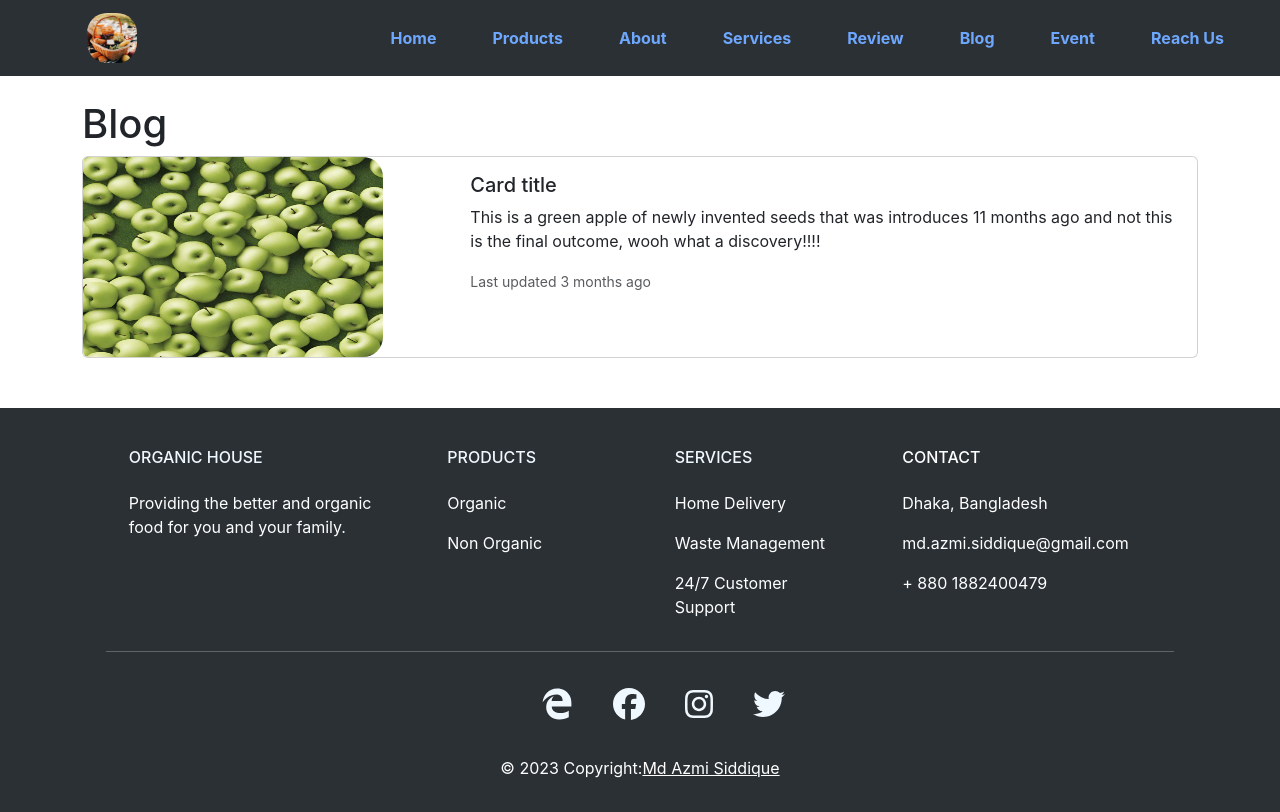
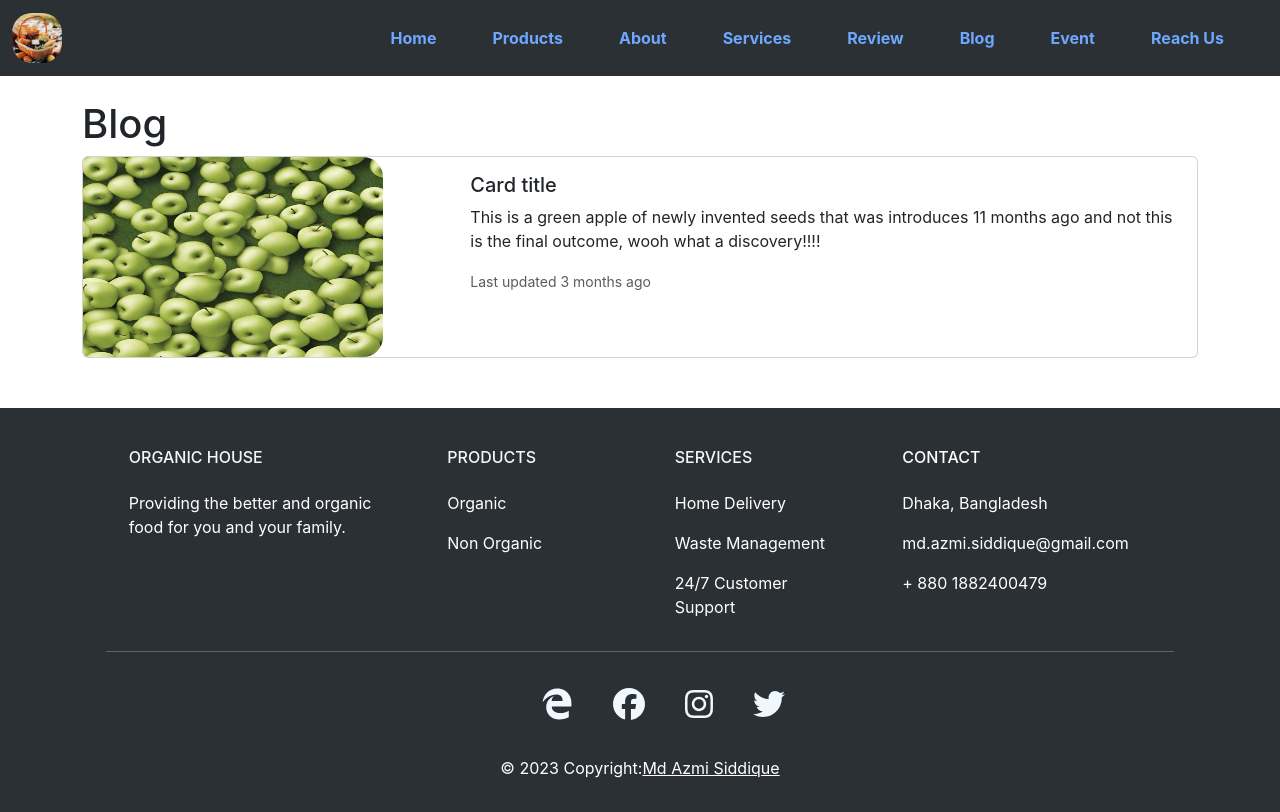
Before and after one commit to md-azmi-siddique/nitex-task-based-round-Front-End-Junior-, a React (Create React App) app: page /blog in a window 1280 px wide. Built offline with nearby package versions, Linux system fonts and the light colour scheme; the HTML template or start-up script is replaced by a standard one.

Commit message:
navbar position fixed but takes time to load

```diff
--- a/src/App.js
+++ b/src/App.js
@@ -24,7 +24,7 @@ function App() {
               <HeroDesign></HeroDesign>
               <About></About>
               <Product></Product>
-              <Service></Service>
+              {/* <Service></Service> */}
               <Review></Review>
               <Blog></Blog>
               <Events></Events>
--- a/src/Components/Header/Header.css
+++ b/src/Components/Header/Header.css
@@ -24,7 +24,8 @@
 img {
   height: 50px;
   border-radius: 20px;
-  margin-left: 75px;
+  margin-left: auto;
+  margin-right: auto;
 }
 
 .search-box {
@@ -49,10 +50,3 @@ Nav.Link {
 .custom-offCanvas img{
   margin-left: auto;
 }
-
-
-@media (max-width: 768px) {
-  .custom-navbar .mobile-link {
-    color: red; /* Set your desired font color for mobile devices */
-  }
-}
--- a/src/Components/Header/Header.js
+++ b/src/Components/Header/Header.js
@@ -14,7 +14,7 @@ import "./Header.css";
 function Header() {
   return (
     <div className="header">
-      {["md"].map((expand) => (
+      {['sm', 'md'].map((expand) => (
         <Navbar fixed="top" data-bs-theme="dark" key={expand} expand={expand} className="custom-navbar bg-body-tertiary mb-3" id="navBar">
           <Container fluid>
             <Navbar.Brand>
@@ -27,7 +27,7 @@ function Header() {
                     <img src={logo} alt="" />
                 </Offcanvas.Title>
               </Offcanvas.Header>
-              <Offcanvas.Body className="custom-offcanvas-body">
+              <Offcanvas.Body fixed="top" className="custom-offcanvas-body">
                 <Nav className="justify-content-end flex-grow-1 pe-3">
                   <Nav.Link><Link className="header-item" to="/">Home</Link></Nav.Link>
                   <Nav.Link><Link className="header-item" to="/products">Products</Link></Nav.Link>
```
